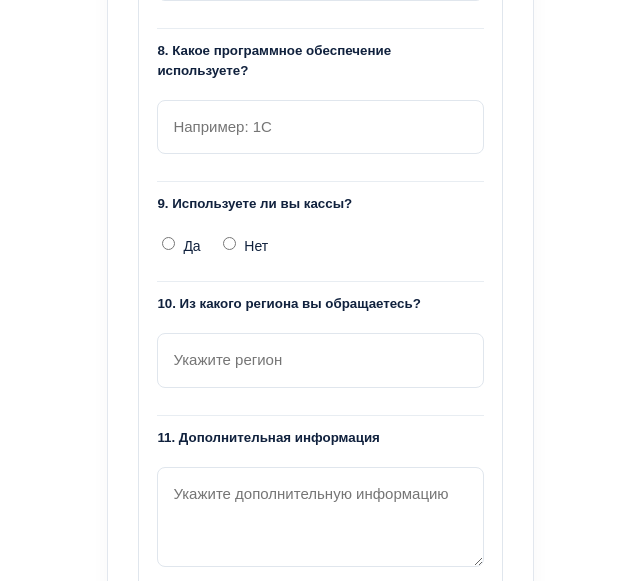
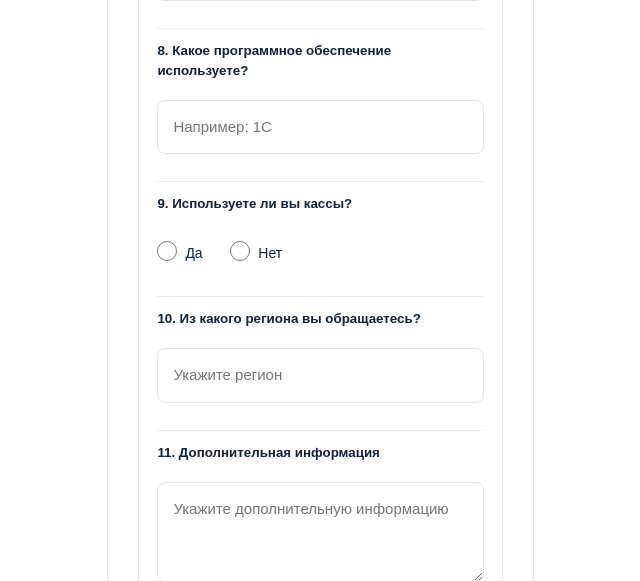
Before and after one commit to tagunovaalena25-png/buh-obsluzhivanie-site, a Flask app: page / in a window 1280 px wide. Shown: the part 5561-6142 px from the top of the page, without its empty margins (310-950 px from the left). Run offline with Flask 3, Linux system fonts and the light colour scheme; data comes from the database, SQL or seed files in the repository.

Commit message:
Update style.css

```diff
--- a/static/style.css
+++ b/static/style.css
@@ -580,3 +580,23 @@ form a[href*="consent"]:hover {
     margin: 0;
     padding: 0;
 }
+/* Исправление вариантов Да / Нет на телефоне */
+.question-row label {
+    display: inline-flex;
+    align-items: center;
+    gap: 8px;
+    margin: 8px 24px 8px 0;
+    width: auto;
+}
+
+.question-row input[type="radio"] {
+    appearance: auto;
+    -webkit-appearance: radio;
+    width: 20px;
+    height: 20px;
+    min-width: 20px;
+    padding: 0;
+    margin: 0;
+    border-radius: 50%;
+    flex: 0 0 20px;
+}
```
